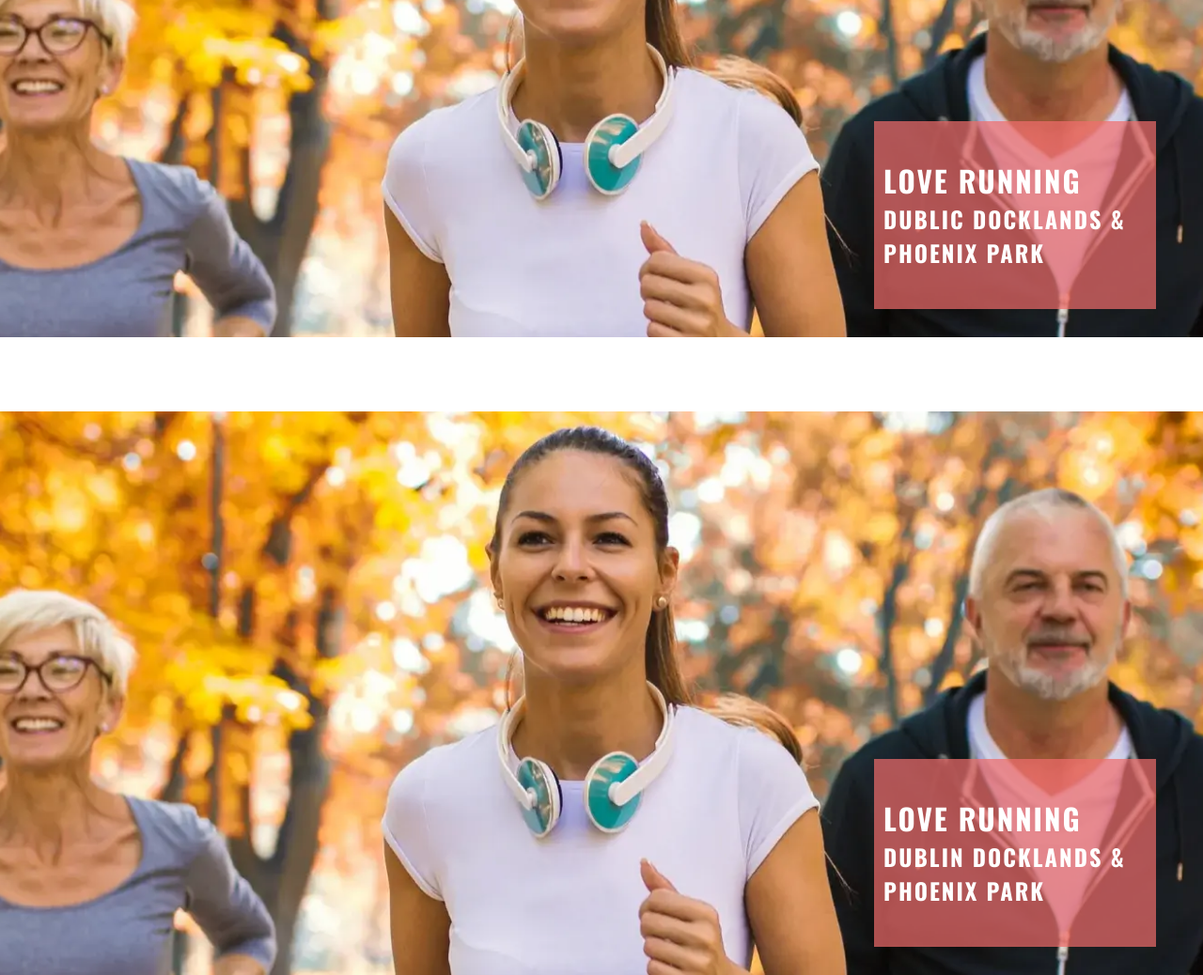
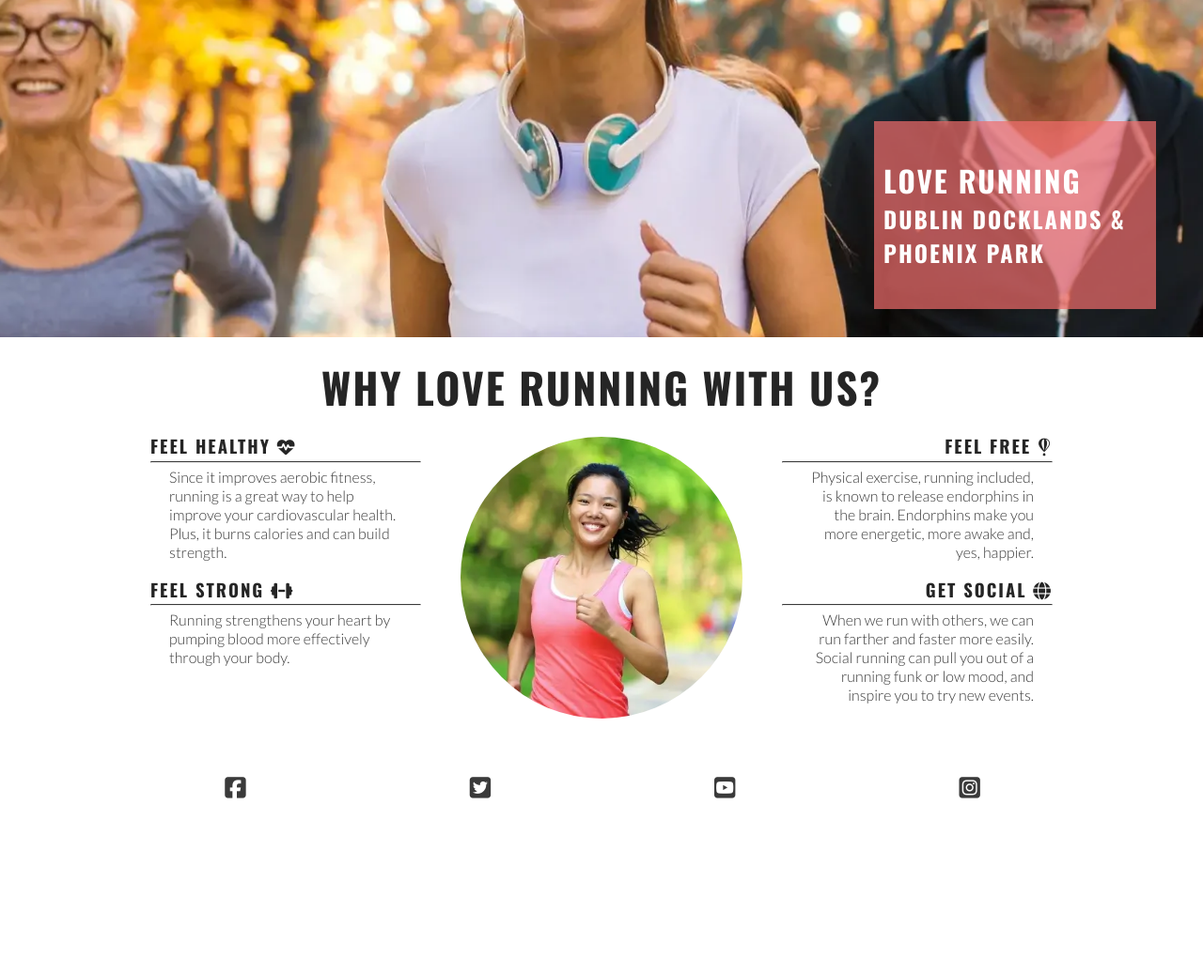
Before and after one commit to c-hut/love-running, a plain HTML site: page index.html in a window 1280 px wide. Shown: the part 320-1358 px from the top of the page at 94% size. After the commit the page ends 1193 px from the top, so only its background shows below. Drawn offline with nearby package versions, Linux system fonts and the light colour scheme.

Commit message:
Make reasons section responsive

```diff
--- a/assets/css/style.css
+++ b/assets/css/style.css
@@ -215,6 +215,25 @@ main {
         width: 300px;
         right: 50px;
     }
+
+    /* Reasons section */
+    #benefits-physical,
+    #benefits-mental {
+        display: flex;
+        flex-direction: column;
+        width: 100%;
+
+    }
+
+    #benefits-physical > div,
+    #benefits-mental > div {
+        width: 75%;
+    }
+
+    #benefits-mental > div {
+        text-align: end;
+        align-self: flex-end;
+    }
 }
 
 /* Media Query: laptops and desktops (992px and up) */
@@ -224,3 +243,32 @@ main {
     }
 
 }
+
+@media screen and (min-width: 1200px) {
+    /* Reasons section */
+    #benefits {
+        display: flex;
+        flex-direction: row;
+    }
+
+    #benefits > div {
+        flex: 1;
+
+    }
+
+    #benefits-image {
+        order: 0;
+    }
+
+    #benefits-mental {
+        order: 1;
+    }
+
+    #benefits-mental > div {
+        align-self: flex-start;
+    }
+
+    #benefits-physical > div {
+        align-self: flex-end;
+    }
+}
--- a/index.html
+++ b/index.html
@@ -55,16 +55,7 @@
         </nav>
     </header>
 
-    <!-- Main Content -->
-    <main>
-        <section id="hero">
-            <div id="cover-text">
-                <h2>Love Running</h2>
-                <h3>Dublic Docklands & Phoenix Park</h3>
-            </div>
-        </section>
-
-        <!-- Main content -->
+   <!-- Main content -->
         <main>
             <section id="hero">
                 <div id="cover-text">
```
